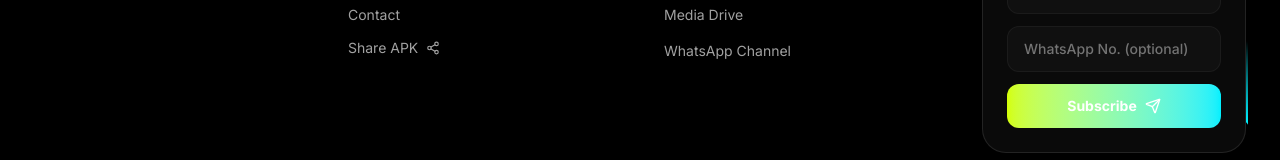
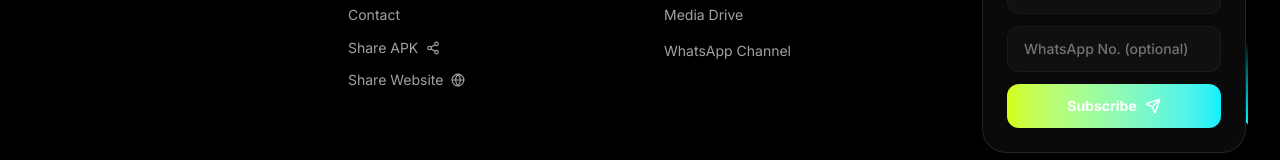
Before and after one commit to UmeshCode1/ai-ml-club, a Next.js app: page /copyright in a window 1280 px wide. Shown: the part 1690-1850 px from the top of the page. Built offline with nearby package versions, Linux system fonts and the light colour scheme; no server answers.

Commit message:
feat(share): implement dual share options for APK and Web

```diff
--- a/src/components/layout/footer.tsx
+++ b/src/components/layout/footer.tsx
@@ -3,7 +3,7 @@ import { useState } from "react";
 import { siteConfig } from "@/config/site";
 import Link from "next/link";
 import Image from "next/image";
-import { Send, Instagram, Linkedin, Github, Check, Loader2, Users, Link2, Smartphone, Share2 } from "lucide-react";
+import { Send, Instagram, Linkedin, Github, Check, Loader2, Users, Link2, Smartphone, Share2, Globe } from "lucide-react";
 import { GradientBorder } from "@/components/ui/gradient-border";
 import { WhatsAppIcon } from "@/components/icons/whatsapp-icon";
 import { createSubscription } from "@/lib/database";
@@ -102,11 +102,20 @@ export const Footer = () => {
                             <InstallFooterItem />
                             <li>
                                 <button
-                                    onClick={share}
+                                    onClick={() => share("apk")}
                                     className="text-sm text-neutral-600 dark:text-neutral-400 hover:text-[var(--neon-lime-text)] transition-colors flex items-center gap-2 group"
                                 >
                                     Share APK
                                     <Share2 className="w-3.5 h-3.5 group-hover:scale-110 transition-transform" />
+                                </button>
+                            </li>
+                            <li>
+                                <button
+                                    onClick={() => share("web")}
+                                    className="text-sm text-neutral-600 dark:text-neutral-400 hover:text-[var(--neon-lime-text)] transition-colors flex items-center gap-2 group"
+                                >
+                                    Share Website
+                                    <Globe className="w-3.5 h-3.5 group-hover:scale-110 transition-transform" />
                                 </button>
                             </li>
                         </ul>
--- a/src/components/layout/navbar.tsx
+++ b/src/components/layout/navbar.tsx
@@ -7,7 +7,7 @@ import { usePathname } from "next/navigation";
 import { usePWAInstall } from "@/hooks/use-pwa-install";
 
 import { Variants } from "framer-motion";
-import { Menu, X, ChevronDown, MessageSquare, Book, HardDrive, MessageCircle, PenTool, NotebookText, Github, Smartphone, Share2 } from "lucide-react";
+import { Menu, X, ChevronDown, MessageSquare, Book, HardDrive, MessageCircle, PenTool, NotebookText, Github, Smartphone, Share2, Globe } from "lucide-react";
 import { ThemeToggle } from "@/components/ui/theme-toggle";
 import { MagneticButton } from "@/components/ui/magnetic-button";
 
@@ -294,17 +294,29 @@ export const Navbar = () => {
                             {/* Mobile Actions Section */}
                             <div className="mt-6 p-4 pt-6 border-t border-neutral-200 dark:border-white/10 flex flex-col gap-4 relative z-10">
                                 <div className="grid grid-cols-2 gap-3">
-                                    <InstallMenuItem />
                                     <button
                                         onClick={() => {
                                             setIsOpen(false);
-                                            share();
+                                            share("apk");
                                         }}
                                         className="flex items-center justify-center gap-3 px-6 py-4 text-base font-black text-neutral-800 dark:text-neutral-100 bg-neutral-100 dark:bg-white/5 border-2 border-neutral-200 dark:border-white/10 rounded-2xl hover:bg-neutral-200 dark:hover:bg-white/10 active:scale-[0.98] transition-all font-mono shadow-sm"
                                     >
                                         <Share2 className="w-5 h-5" />
-                                        <span>Share APK</span>
+                                        <span>APK</span>
                                     </button>
+                                    <button
+                                        onClick={() => {
+                                            setIsOpen(false);
+                                            share("web");
+                                        }}
+                                        className="flex items-center justify-center gap-3 px-6 py-4 text-base font-black text-neutral-800 dark:text-neutral-100 bg-neutral-100 dark:bg-white/5 border-2 border-neutral-200 dark:border-white/10 rounded-2xl hover:bg-neutral-200 dark:hover:bg-white/10 active:scale-[0.98] transition-all font-mono shadow-sm"
+                                    >
+                                        <Globe className="w-5 h-5" />
+                                        <span>Web</span>
+                                    </button>
+                                </div>
+                                <div className="grid grid-cols-1 gap-3">
+                                    <InstallMenuItem />
                                 </div>
                                 <button
                                     onClick={() => {
--- a/src/config/site.ts
+++ b/src/config/site.ts
@@ -118,7 +118,7 @@ export const siteConfig = {
 
         // Other
         drive: "https://drive.google.com/drive/folders/155hvNMdI83jLOUUZs4U7WaivtRdFsqb4?usp=sharing",
-        apk: "https://drive.google.com/file/d/1kVLRlT_isdimLWBZ4YDzNzKZ4FA6zgxb/view?usp=sharing",
+        apk: "https://drive.google.com/file/d/1kVLRlT_isdimLWBZ4YDzNzKZ4FA6zgxb/view?usp=drive_link",
 
         // Contact
         email: "aimlcluboct@gmail.com",
--- a/src/hooks/use-share-app.ts
+++ b/src/hooks/use-share-app.ts
@@ -2,17 +2,23 @@
 
 import { useCallback } from "react";
 import { useHaptic } from "./use-haptic";
+import { siteConfig } from "@/config/site";
+
+export type ShareType = "apk" | "web";
 
 export const useShareApp = () => {
     const { trigger } = useHaptic();
 
-    const share = useCallback(async () => {
+    const share = useCallback(async (type: ShareType = "web") => {
         trigger();
 
+        const isApk = type === "apk";
         const shareData = {
-            title: "AIML CLUB OCT",
-            text: "Join the most innovative student tech community at Oriental College Of Technology, Bhopal! 🚀✨",
-            url: window.location.origin,
+            title: isApk ? "Download AIML CLUB APK" : "Visit AIML CLUB Website",
+            text: isApk
+                ? "Get the official AIML CLUB members app for Android! 🚀✨"
+                : "Join the most innovative student tech community at Oriental College Of Technology, Bhopal! 🚀✨",
+            url: isApk ? siteConfig.links.apk : siteConfig.links.website,
         };
 
         try {
@@ -20,8 +26,8 @@ export const useShareApp = () => {
                 await navigator.share(shareData);
             } else {
                 // Fallback: Copy to clipboard
-                await navigator.clipboard.writeText(window.location.origin);
-                alert("Link copied to clipboard! 🚀 Share it with your friends.");
+                await navigator.clipboard.writeText(shareData.url);
+                alert(`${isApk ? "APK Link" : "Website Link"} copied to clipboard! 🚀 Share it with your friends.`);
             }
         } catch (err) {
             console.error("Error sharing:", err);
```
